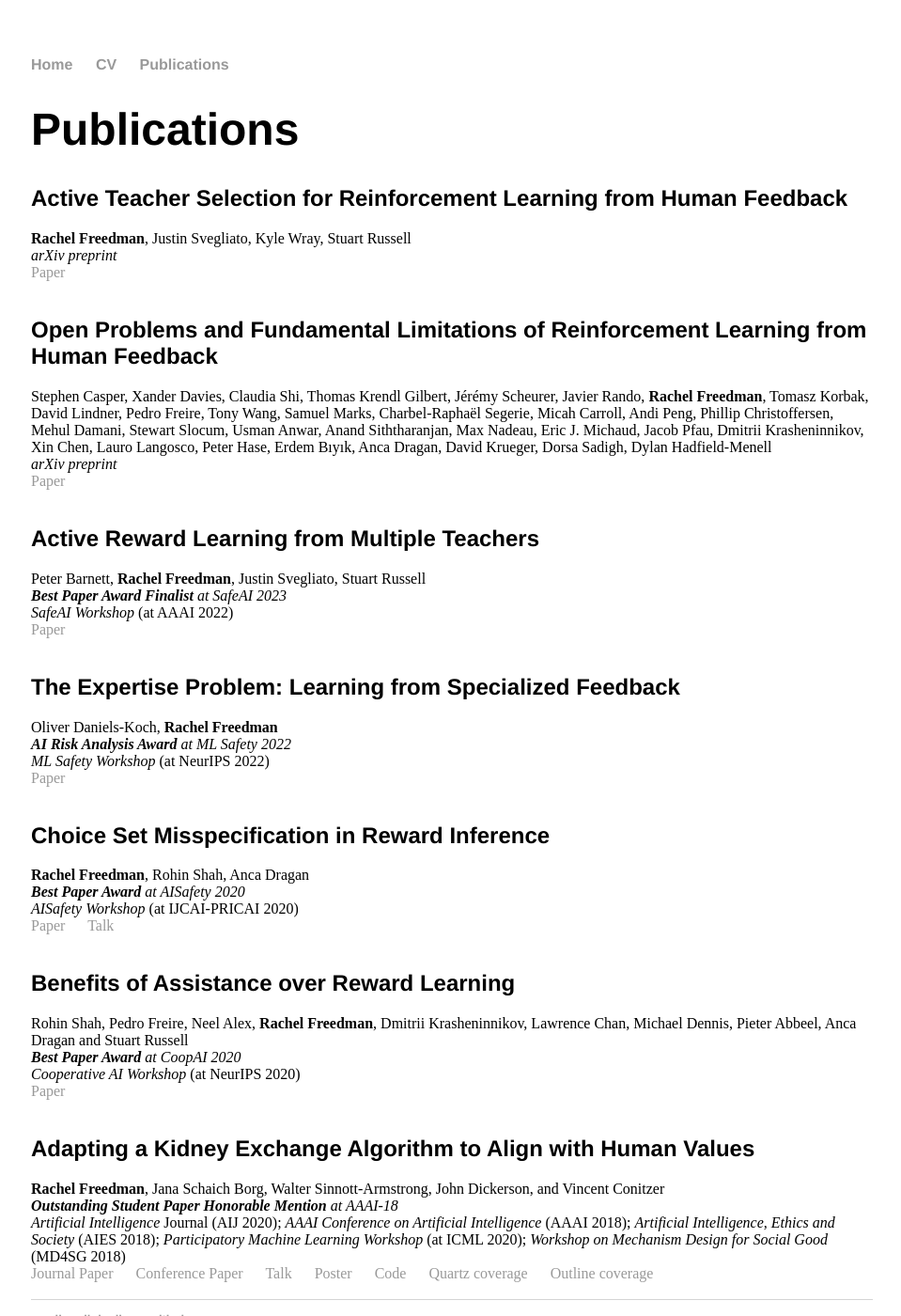
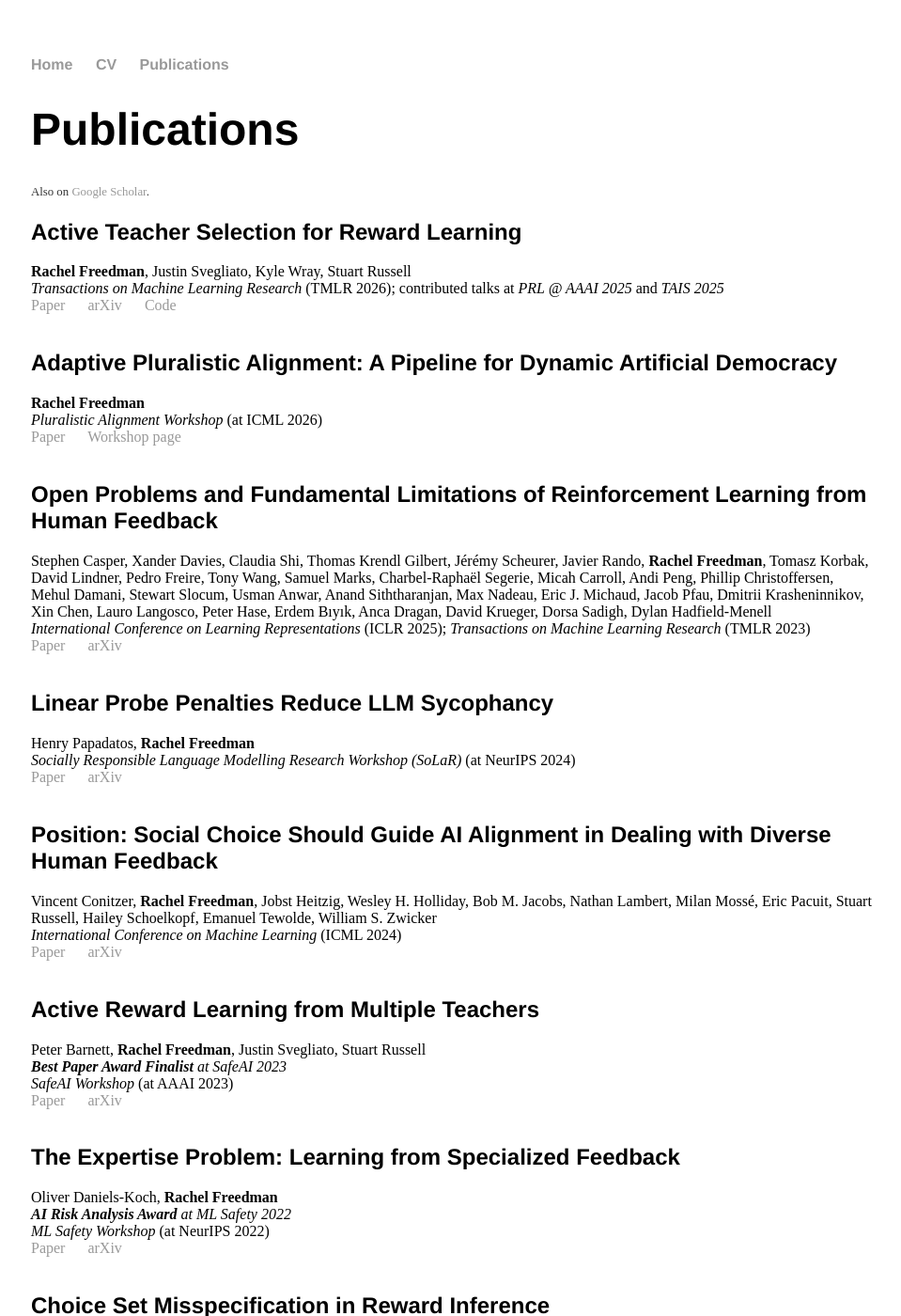
Before and after one commit to RachelFreedman/rachelfreedman.github.io, a Jekyll site: the page built from publications/index.html, in a window 1280 px wide and 1400 px high. Shown: the whole window at 94% size, without its empty margins (159-1118 px from the left). Built offline with Jekyll 4.4.1, drawn with Linux system fonts in a browser that asks for light colours; some of the changed text lies outside the part shown.

Commit message:
update content

```diff
--- a/_layouts/default.html
+++ b/_layouts/default.html
@@ -32,7 +32,8 @@
 		<footer>
     		<ul>
         		<li><a href="mailto:rachel.freedman@berkeley.edu">email</a></li>
-            		<li><a href="https://www.linkedin.com/in/rachelalexfreedman/">linkedin</a></li>
+        		<li><a href="https://scholar.google.com/citations?user=Mj1fmhsAAAAJ">google scholar</a></li>
+        		<li><a href="https://x.com/FreedmanRach">twitter</a></li>
         		<li><a href="https://github.com/rachelfreedman">github</a></li>
 			</ul>
 		</footer>
--- a/cv/index.html
+++ b/cv/index.html
@@ -2,7 +2,8 @@
 layout: default
 title: CV
 ---
+<meta http-equiv="refresh" content="0; url=/assets/cv.pdf">
 <div class="blurb">
-	<h1>This should be a CV.</h1>
-	<p>I code good.</a></p>
+	<h1>CV</h1>
+	<p>Redirecting to my <a href="/assets/cv.pdf">CV (PDF)</a>.</p>
 </div><!-- /.blurb -->
--- a/publications/index.html
+++ b/publications/index.html
@@ -5,47 +5,72 @@ title: Publications
 
 <div>
 <h1>Publications</h1>
+<p class="blurb-small-font">Also on <a href="https://scholar.google.com/citations?user=Mj1fmhsAAAAJ">Google Scholar</a>.</p>
 
-<h2>Active Teacher Selection for Reinforcement Learning from Human Feedback</h2>
+<h2>Active Teacher Selection for Reward Learning</h2>
 <strong>Rachel Freedman</strong>, Justin Svegliato, Kyle Wray, Stuart Russell<br />
-<em>arXiv preprint</em> <br /> <a href="/assets/Freedman2023.pdf">Paper</a>
+<em>Transactions on Machine Learning Research</em> (TMLR 2026); contributed talks at <em>PRL @ AAAI 2025</em> and <em>TAIS 2025</em> <br />
+<a href="https://openreview.net/forum?id=9OEy68av40">Paper</a> &emsp; <a href="https://arxiv.org/abs/2310.15288">arXiv</a> &emsp; <a href="https://github.com/RachelFreedman/ATS">Code</a>
+<br><br>
+
+<h2>Adaptive Pluralistic Alignment: A Pipeline for Dynamic Artificial Democracy</h2>
+<strong>Rachel Freedman</strong><br />
+<em>Pluralistic Alignment Workshop</em> (at ICML 2026) <br />
+<a href="https://arxiv.org/abs/2605.01642">Paper</a> &emsp; <a href="https://icml.cc/virtual/2026/75640">Workshop page</a>
 <br><br>
 
 <h2>Open Problems and Fundamental Limitations of Reinforcement Learning from Human Feedback</h2>
 Stephen Casper, Xander Davies, Claudia Shi, Thomas Krendl Gilbert, Jérémy Scheurer, Javier Rando, <strong>Rachel Freedman</strong>, Tomasz Korbak, David Lindner, Pedro Freire, Tony Wang, Samuel Marks, Charbel-Raphaël Segerie, Micah Carroll, Andi Peng, Phillip Christoffersen, Mehul Damani, Stewart Slocum, Usman Anwar, Anand Siththaranjan, Max Nadeau, Eric J. Michaud, Jacob Pfau, Dmitrii Krasheninnikov, Xin Chen, Lauro Langosco, Peter Hase, Erdem Bıyık, Anca Dragan, David Krueger, Dorsa Sadigh, Dylan Hadfield-Menell<br />
-<em>arXiv preprint</em> <br /> <a href="/assets/Casper2023.pdf">Paper</a>
+<em>International Conference on Learning Representations</em> (ICLR 2025); <em>Transactions on Machine Learning Research</em> (TMLR 2023) <br />
+<a href="https://openreview.net/forum?id=bx24KpJ4Eb">Paper</a> &emsp; <a href="https://arxiv.org/abs/2307.15217">arXiv</a>
+<br><br>
+
+<h2>Linear Probe Penalties Reduce LLM Sycophancy</h2>
+Henry Papadatos, <strong>Rachel Freedman</strong><br />
+<em>Socially Responsible Language Modelling Research Workshop (SoLaR)</em> (at NeurIPS 2024) <br />
+<a href="https://openreview.net/forum?id=6N2yES22rG">Paper</a> &emsp; <a href="https://arxiv.org/abs/2412.00967">arXiv</a>
+<br><br>
+
+<h2>Position: Social Choice Should Guide AI Alignment in Dealing with Diverse Human Feedback</h2>
+Vincent Conitzer, <strong>Rachel Freedman</strong>, Jobst Heitzig, Wesley H. Holliday, Bob M. Jacobs, Nathan Lambert, Milan Mossé, Eric Pacuit, Stuart Russell, Hailey Schoelkopf, Emanuel Tewolde, William S. Zwicker<br />
+<em>International Conference on Machine Learning</em> (ICML 2024) <br />
+<a href="https://proceedings.mlr.press/v235/conitzer24a.html">Paper</a> &emsp; <a href="https://arxiv.org/abs/2404.10271">arXiv</a>
 <br><br>
 
 <h2>Active Reward Learning from Multiple Teachers</h2>
 Peter Barnett, <strong>Rachel Freedman</strong>, Justin Svegliato, Stuart Russell<br />
 <em><strong>Best Paper Award Finalist</strong> at SafeAI 2023</em> <br />
-<em>SafeAI Workshop</em> (at AAAI 2022) <br /> <a href="/assets/Barnett2022.pdf">Paper</a>
+<em>SafeAI Workshop</em> (at AAAI 2023) <br />
+<a href="/assets/Barnett2022.pdf">Paper</a> &emsp; <a href="https://arxiv.org/abs/2303.00894">arXiv</a>
 <br><br>
 
 <h2>The Expertise Problem: Learning from Specialized Feedback</h2>
 Oliver Daniels-Koch, <strong>Rachel Freedman</strong><br />
 <em><strong>AI Risk Analysis Award</strong> at ML Safety 2022</em> <br />
-<em>ML Safety Workshop</em> (at NeurIPS 2022) <br /> <a href="/assets/Daniels-Koch2022.pdf">Paper</a>
+<em>ML Safety Workshop</em> (at NeurIPS 2022) <br />
+<a href="/assets/Daniels-Koch2022.pdf">Paper</a> &emsp; <a href="https://arxiv.org/abs/2211.06519">arXiv</a>
 <br><br>
 
 <h2>Choice Set Misspecification in Reward Inference</h2>
 <strong>Rachel Freedman</strong>, Rohin Shah, Anca Dragan<br />
 <em><strong>Best Paper Award</strong> at AISafety 2020</em> <br />
-<em>AISafety Workshop</em> (at IJCAI-PRICAI 2020) <br /> <a href="/assets/Freedman20_AIS.pdf">Paper</a> &emsp; <a href="https://youtu.be/1BN-lRYJv8U?t=9013">Talk</a>
+<em>AISafety Workshop</em> (at IJCAI-PRICAI 2020) <br />
+<a href="/assets/Freedman20_AIS.pdf">Paper</a> &emsp; <a href="https://arxiv.org/abs/2101.07691">arXiv</a> &emsp; <a href="https://youtu.be/1BN-lRYJv8U?t=9013">Talk</a>
 <br><br>
 
 <h2>Benefits of Assistance over Reward Learning</h2>
-Rohin Shah, Pedro Freire, Neel Alex, <strong>Rachel Freedman</strong>, Dmitrii Krasheninnikov, Lawrence Chan, Michael Dennis, Pieter Abbeel, Anca Dragan and Stuart Russell<br />
+Rohin Shah, Pedro Freire, Neel Alex, <strong>Rachel Freedman</strong>, Dmitrii Krasheninnikov, Lawrence Chan, Michael Dennis, Pieter Abbeel, Anca Dragan, Stuart Russell<br />
 <em><strong>Best Paper Award</strong> at CoopAI 2020</em> <br />
-<em>Cooperative AI Workshop</em> (at NeurIPS 2020) <br /> <a href="/assets/CoopAI2020.pdf">Paper</a>
+<em>Cooperative AI Workshop</em> (at NeurIPS 2020) <br />
+<a href="https://openreview.net/forum?id=DFIoGDZejIB">Paper</a> &emsp; <a href="/assets/CoopAI2020.pdf">PDF</a> &emsp; <a href="https://neurips.cc/virtual/2020/16352">Talk</a>
 <br><br>
 
 <h2>Adapting a Kidney Exchange Algorithm to Align with Human Values</h2>
-<strong>Rachel Freedman</strong>, Jana Schaich Borg, Walter Sinnott-Armstrong, John Dickerson, and Vincent Conitzer<br />
-<em><strong>Outstanding Student Paper Honorable Mention</strong> at AAAI-18</em> <br />
-<em>Artificial Intelligence</em> Journal (AIJ 2020); <em>AAAI Conference on Artificial Intelligence</em> (AAAI 2018); <em>Artificial Intelligence, Ethics and Society</em> (AIES 2018); <em>Participatory Machine Learning Workshop</em> (at ICML 2020); <em>Workshop on Mechanism Design for Social Good</em> (MD4SG 2018)
-<br /> <a href="/assets/Freedman20_AIJ.pdf">Journal Paper</a> &emsp; <a href="/assets/Freedman18.pdf">Conference Paper</a> &emsp; <a href="https://youtu.be/gJO2p0s4L0k">Talk</a> &emsp; <a href="/assets/poster.pdf">Poster</a> &emsp; <a href="https://github.com/RachelFreedman/KidneyExchange">Code</a> &emsp; <a href="https://qz.com/1383083/how-ai-changed-organ-donation-in-the-us/">Quartz coverage</a> &emsp; <a href="https://theoutline.com/post/2760/should-ai-decide-who-gets-a-kidney">Outline coverage</a>
+<strong>Rachel Freedman</strong>, Jana Schaich Borg, Walter Sinnott-Armstrong, John Dickerson, Vincent Conitzer<br />
+<em><strong>Outstanding Student Paper Honorable Mention</strong> at AAAI 2018</em> <br />
+<em>Artificial Intelligence</em> Journal (AIJ, vol. 283, 2020); <em>AAAI Conference on Artificial Intelligence</em> (AAAI 2018); <em>AI, Ethics and Society</em> (AIES 2018); <em>Participatory ML Workshop</em> (at ICML 2020); <em>Mechanism Design for Social Good</em> (MD4SG 2018)
+<br />
+<a href="https://www.sciencedirect.com/science/article/pii/S0004370220300229">Journal Paper</a> &emsp; <a href="https://ojs.aaai.org/index.php/AAAI/article/view/11505">Conference Paper</a> &emsp; <a href="https://arxiv.org/abs/2005.09755">arXiv</a> &emsp; <a href="https://youtu.be/gJO2p0s4L0k">Talk</a> &emsp; <a href="/assets/poster.pdf">Poster</a> &emsp; <a href="https://github.com/RachelFreedman/KidneyExchange">Code</a> &emsp; <a href="https://qz.com/1383083/how-ai-changed-organ-donation-in-the-us/">Quartz coverage</a> &emsp; <a href="https://theoutline.com/post/2760/should-ai-decide-who-gets-a-kidney">Outline coverage</a>
 <br><br>
 
-
 </div>
```
Also changed, not shown: index.html (+7 -2 lines), 2 other files.
